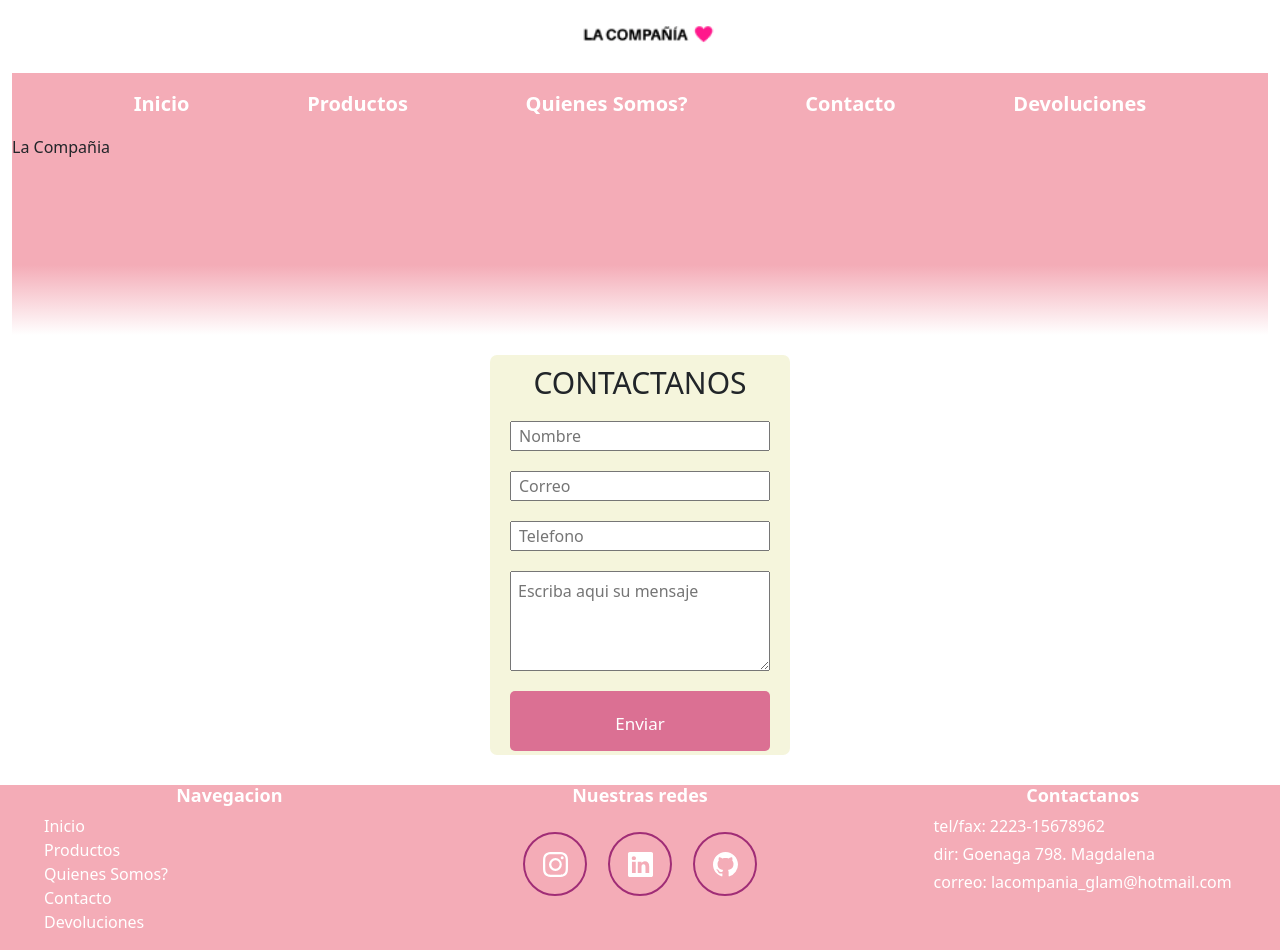
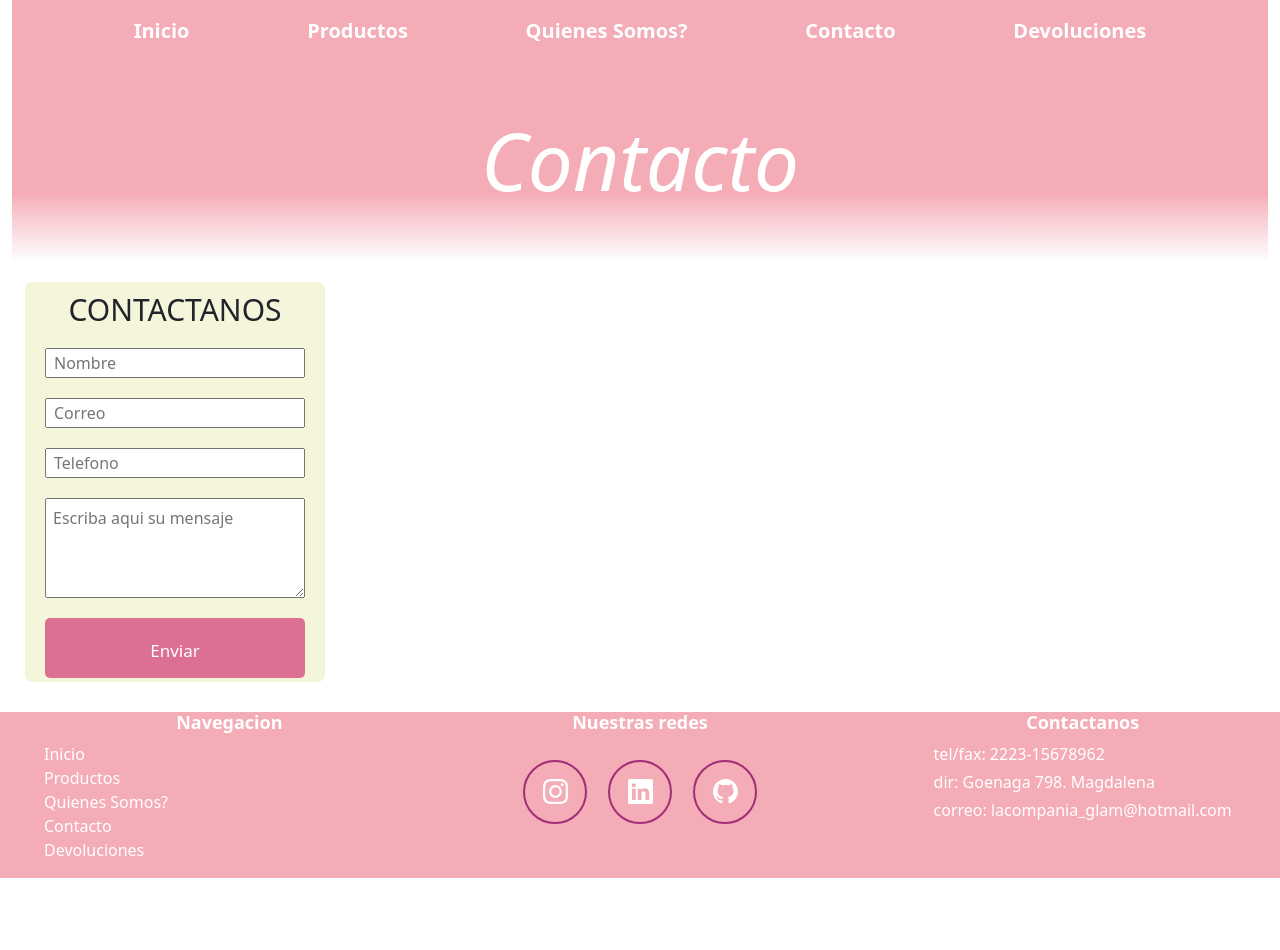
Before and after one commit to LucianoSuarez701/Tienda-de-ropa, a plain HTML site: page contacto.html in a window 1280 px wide. After the commit the page ends 878 px from the top, so only its background shows below. Drawn offline with nearby package versions, Linux system fonts and the light colour scheme.

Commit message:
SEO en pagina contacto

```diff
--- a/contacto.html
+++ b/contacto.html
@@ -5,22 +5,21 @@
     <meta http-equiv="X-UA-Compatible" content="IE=edge">
     <meta name="viewport" content="width=device-width, initial-scale=1.0">
 
-    <link rel="stylesheet" href="./scss/app.css">
+    <meta name="keywords" content="Dixie Sportwear,contacto, telefono, email, direccion">
+    <meta name="description" content="Contactate con Dixie Sportwear, podras encontrar nuestros telefono, email, direccion y tenes un formulario para poder enviar tu consulta ">
 
     <link href="https://cdn.jsdelivr.net/npm/bootstrap@5.2.0/dist/css/bootstrap.min.css" rel="stylesheet"
     integrity="sha384-gH2yIJqKdNHPEq0n4Mqa/HGKIhSkIHeL5AyhkYV8i59U5AR6csBvApHHNl/vI1Bx" crossorigin="anonymous">
 
     <script src="https://cdn.jsdelivr.net/npm/bootstrap@5.2.0/dist/js/bootstrap.bundle.min.js"
     integrity="sha384-A3rJD856KowSb7dwlZdYEkO39Gagi7vIsF0jrRAoQmDKKtQBHUuLZ9AsSv4jD4Xa" crossorigin="anonymous"></script>
-    <title>Inicio</title>
+
+    <link rel="stylesheet" href="./scss/app.css">
+
+    <title>Dixie Sportwear-Contacto</title>
 </head>
 <body>
     <div class="container-fluid">
-        <div class="row">
-            <div class="col logo">
-                <img src="./img/logo.PNG" alt="logo" class="logo">
-            </div>
-        </div>
         <div class="row">
             <div class="col">
                 <nav class="navbar navbar-expand-lg" id="nav-color">
@@ -47,7 +46,7 @@
                 </nav>
             </div>
             <div class="col">
-                <div class="portada"><p>La Compañia</p></div>
+                <div class="portada"><h1>Contacto</h1></div>
             </div>
         <div class="row">
             <div class="container-formulario">
```
Also changed, not shown: documento-explicativo.txt.
